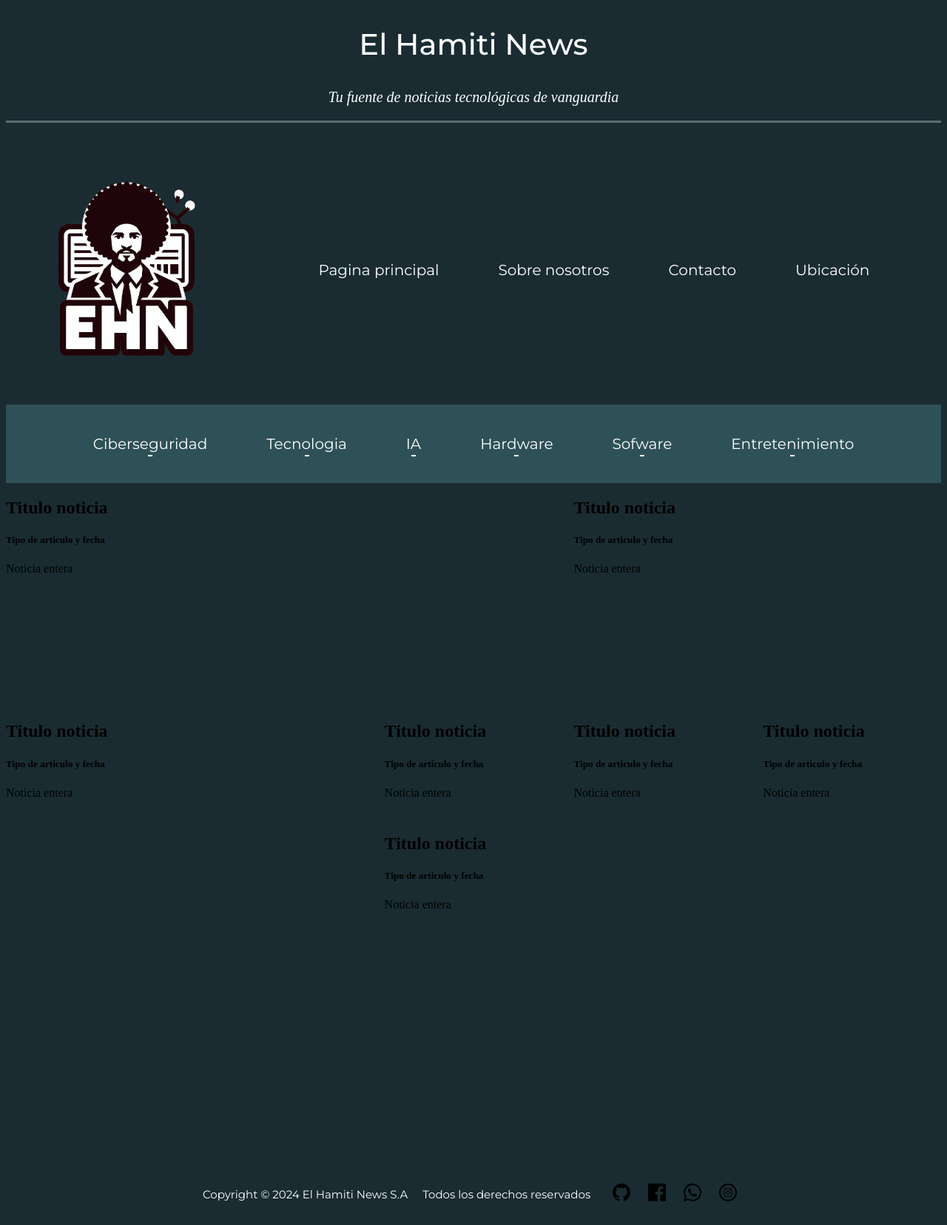
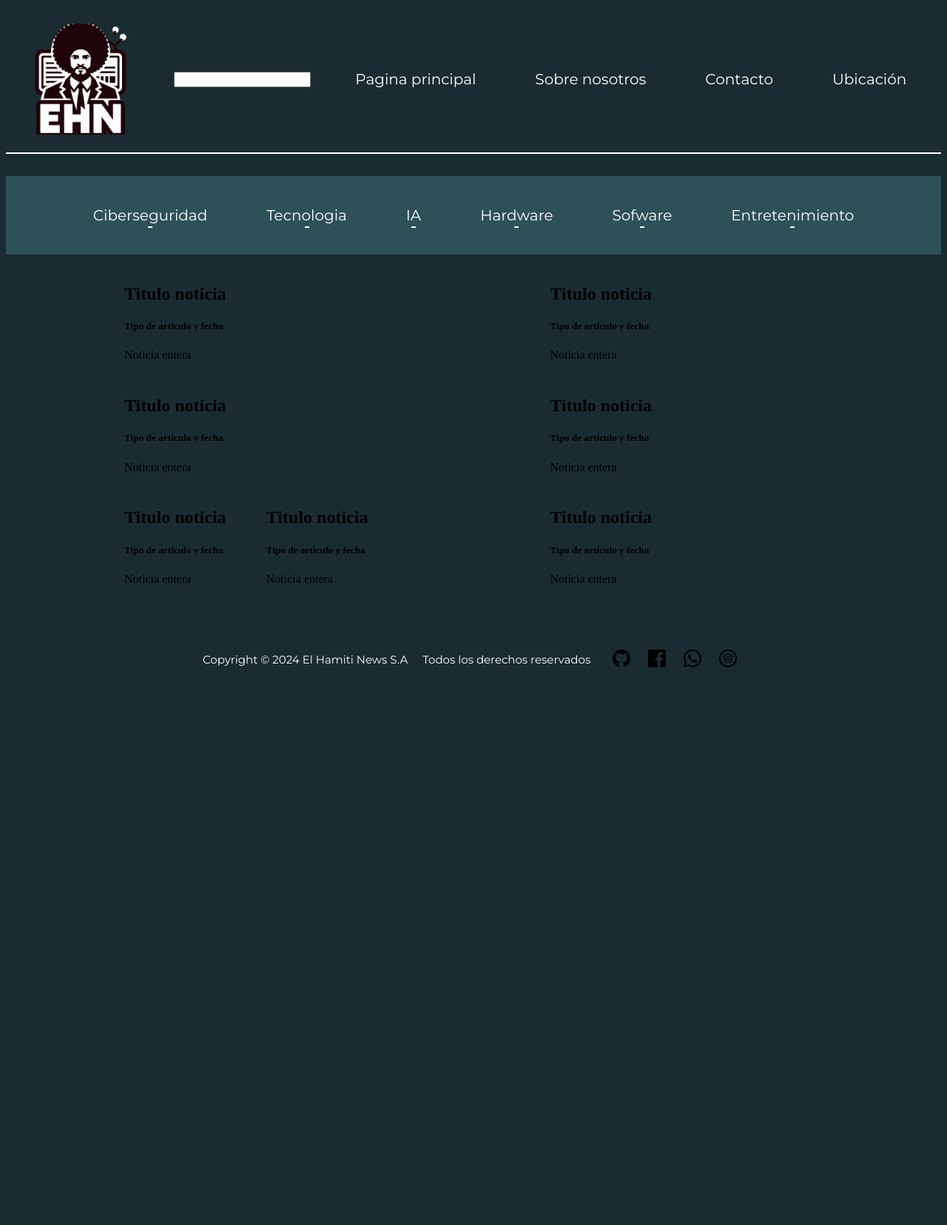
Before and after one commit to MrRobot4042212/El-Hamiti-News.github.io, a PHP site: page / in a window 1280 px wide. Shown: the whole page at 74% size. After the commit the page ends 902 px from the top, so only its background shows below. Run offline with PHP 8.4, Linux system fonts and the light colour scheme; some web fonts are replaced.

Commit message:
ui changes

```diff
--- a/index.html
+++ b/index.html
@@ -8,17 +8,12 @@
     <link rel="shortcut icon" href="./data/img/fovicon.png" type="image/x-icon">
 </head>
 <body>
-    <div class="titulo">
-        <h1>El Hamiti News</h1>
-        <h2>Tu fuente de noticias tecnológicas de vanguardia</h2>
-    </div>
+
     <header>
-        <div class="contenedorLogo">
-            <img src="./data/img/logo.png" alt="" class="logo">
-        </div>
-
+        <img src="./data/img/logo.png" alt="logo de la empresa" class="logo">
         <nav>
             <ul>
+                <li><input type="text" class="busqueda"></li>
                 <li><a href="#">Pagina principal</a></li>
                 <li><a href="#">Sobre nosotros</a></li>
                 <li><a href="#">Contacto</a></li>
--- a/styles/styles.css
+++ b/styles/styles.css
@@ -38,6 +38,7 @@ html{
 body{
     display: grid;
     grid-template-columns: repeat(auto-fill, minmax(15rem, 1fr));
+    grid-template-rows: 200px 1fr 1fr;
     grid-column-gap: 0px;
     grid-row-gap: 30px;
     background-color: #1a2c32;
@@ -47,9 +48,12 @@ body{
 
 header{
     display: grid;
-    grid-area: 2 / 1 / 2 / 8;
+    grid-area: 1 / 1 / 1 / 8;
+    width: 100%;
+    border-bottom: #ffffff 2px solid;
     align-items: center;
-    width: 100%;
+    justify-content: space-evenly;
+    align-content: center;
 }
 .contenedorLogo{
     grid-area: 1/1/2/2;
@@ -84,8 +88,8 @@ header{
 
 }
 .logo{
-    width: 300px;
-    height: 300px;
+    width: 200px;
+    height: 150px;
     object-fit: cover;
 
 }
@@ -148,7 +152,7 @@ a{
 }
 
 main{
-        grid-area: 3 / 1 / 5 / 8;
+        grid-area: 2 / 1 / 5 / 8;
     }
 
 
@@ -199,15 +203,16 @@ aside ul li a:hover{
     grid-template-rows: repeat(6, 1fr);
     grid-column-gap: 15px;
     grid-row-gap: 10px;
+    margin: 20px 10em;
 }
 
 .tipo1 { grid-area: 1 / 1 / 3 / 4; }
 .tipo2 { grid-area: 1 / 4 / 3 / 6; }
 .tipo3 { grid-area: 3 / 1 / 5 / 3; }
-.div4 { grid-area: 3 / 4 / 5 / 6; }
-.div5 { grid-area: 5 / 1 / 7 / 2; }
-.div6 { grid-area: 5 / 2 / 7 / 4; }
-.div7 { grid-area: 5 / 4 / 7 / 6; }
+.tipo4 { grid-area: 3 / 4 / 5 / 6; }
+.tipo5 { grid-area: 5 / 1 / 7 / 2; }
+.tipo6 { grid-area: 5 / 2 / 7 / 4; }
+.tipo7 { grid-area: 5 / 4 / 7 / 6; }
 
 
 
```
